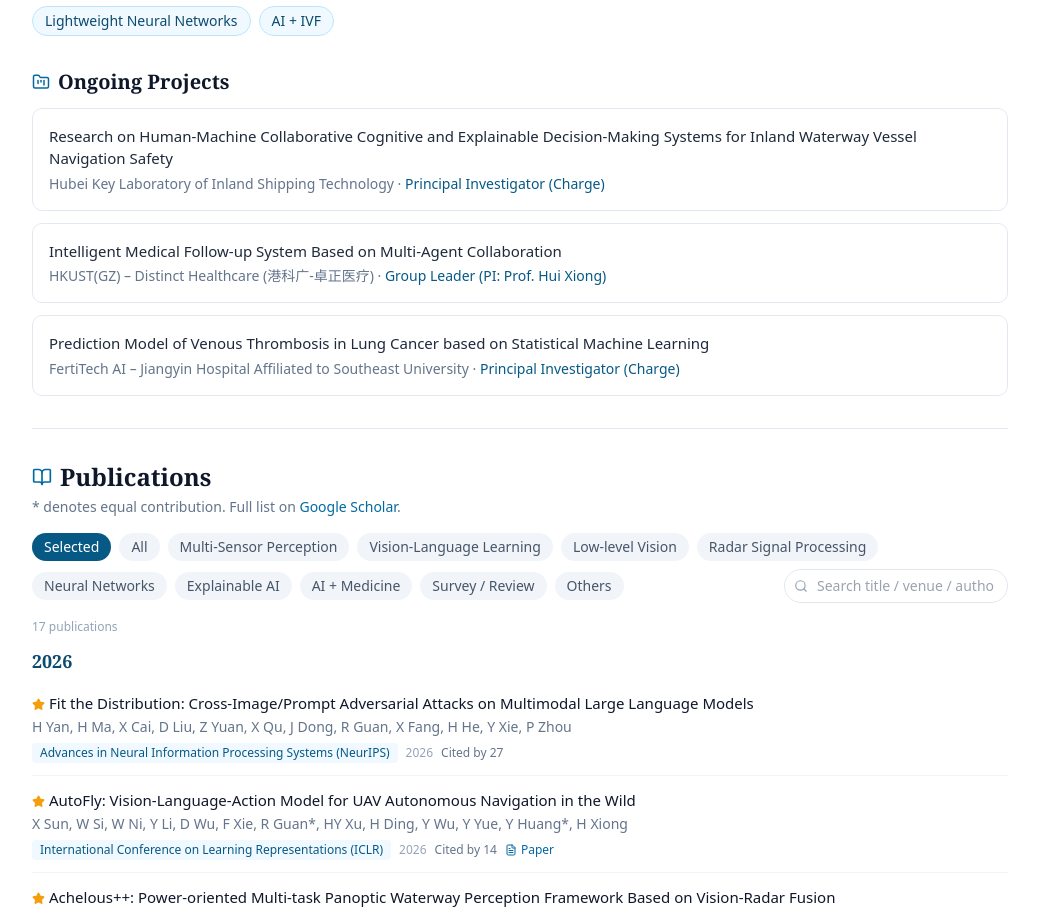
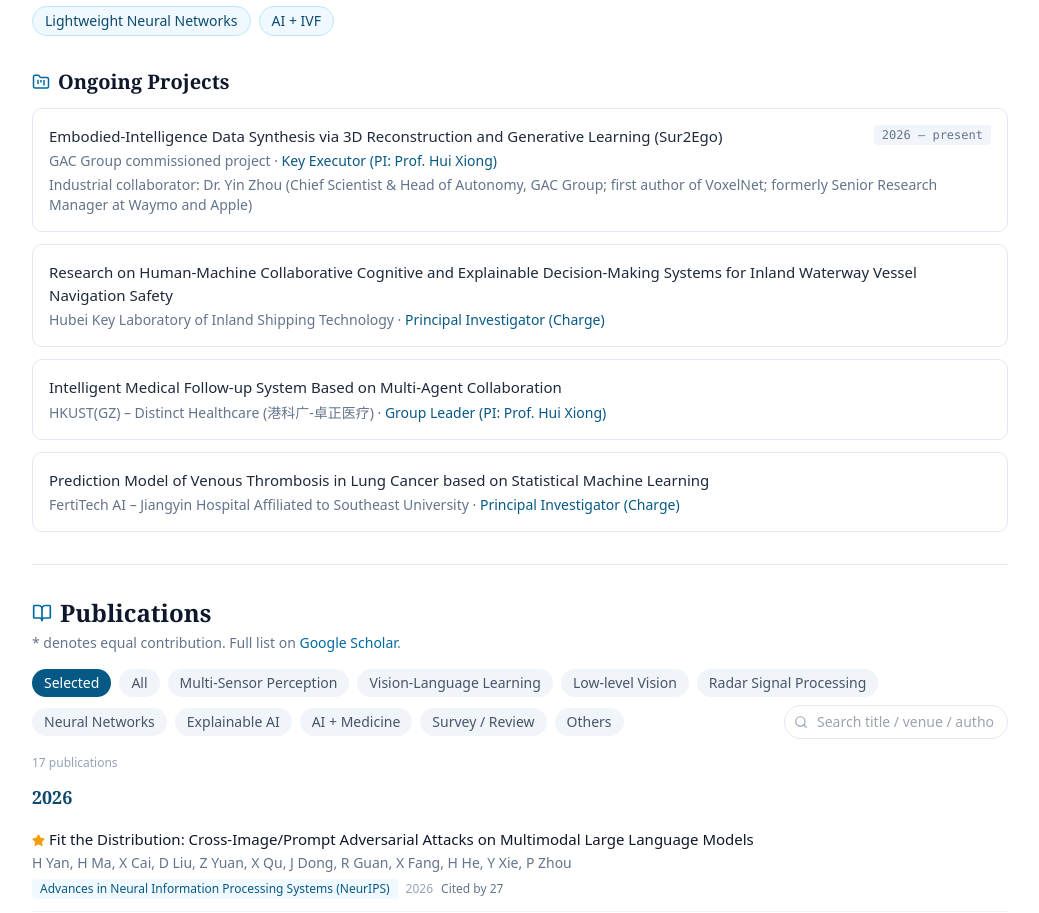
Before and after one commit to GuanRunwei/GuanRunwei.github.io, a React (Vite) app: page / in a window 1280 px wide. Shown: the part 1247-2160 px from the top of the page, without its empty margins (120-1159 px from the left). Built offline with nearby package versions, Linux system fonts and the light colour scheme; no server answers.

Commit message:
Add Sur2Ego GAC embodied-intelligence project

```diff
--- a/src/data/profile.ts
+++ b/src/data/profile.ts
@@ -52,7 +52,22 @@ export const researchInterests = [
   'AI + IVF',
 ]
 
-export const projects = [
+export interface Project {
+  title: string
+  org: string
+  role: string
+  period?: string
+  note?: string
+}
+
+export const projects: Project[] = [
+  {
+    title: 'Embodied-Intelligence Data Synthesis via 3D Reconstruction and Generative Learning (Sur2Ego)',
+    org: 'GAC Group commissioned project',
+    role: 'Key Executor (PI: Prof. Hui Xiong)',
+    period: '2026 – present',
+    note: 'Industrial collaborator: Dr. Yin Zhou (Chief Scientist & Head of Autonomy, GAC Group; first author of VoxelNet; formerly Senior Research Manager at Waymo and Apple)',
+  },
   {
     title: 'Research on Human-Machine Collaborative Cognitive and Explainable Decision-Making Systems for Inland Waterway Vessel Navigation Safety',
     org: 'Hubei Key Laboratory of Inland Shipping Technology',
--- a/src/sections/Research.tsx
+++ b/src/sections/Research.tsx
@@ -24,10 +24,18 @@ export default function Research() {
       <div className="space-y-3">
         {projects.map((p) => (
           <div key={p.title} className="rounded-lg border border-slate-200 p-4">
-            <p className="text-[15px] font-medium text-slate-800">{p.title}</p>
+            <div className="flex items-start justify-between gap-3">
+              <p className="text-[15px] font-medium text-slate-800">{p.title}</p>
+              {p.period && (
+                <span className="shrink-0 rounded bg-slate-100 px-2 py-0.5 font-mono text-xs text-slate-500">
+                  {p.period}
+                </span>
+              )}
+            </div>
             <p className="mt-1 text-sm text-slate-500">
               {p.org} · <span className="font-medium text-sky-800">{p.role}</span>
             </p>
+            {p.note && <p className="mt-1 text-sm text-slate-500">{p.note}</p>}
           </div>
         ))}
       </div>
```
